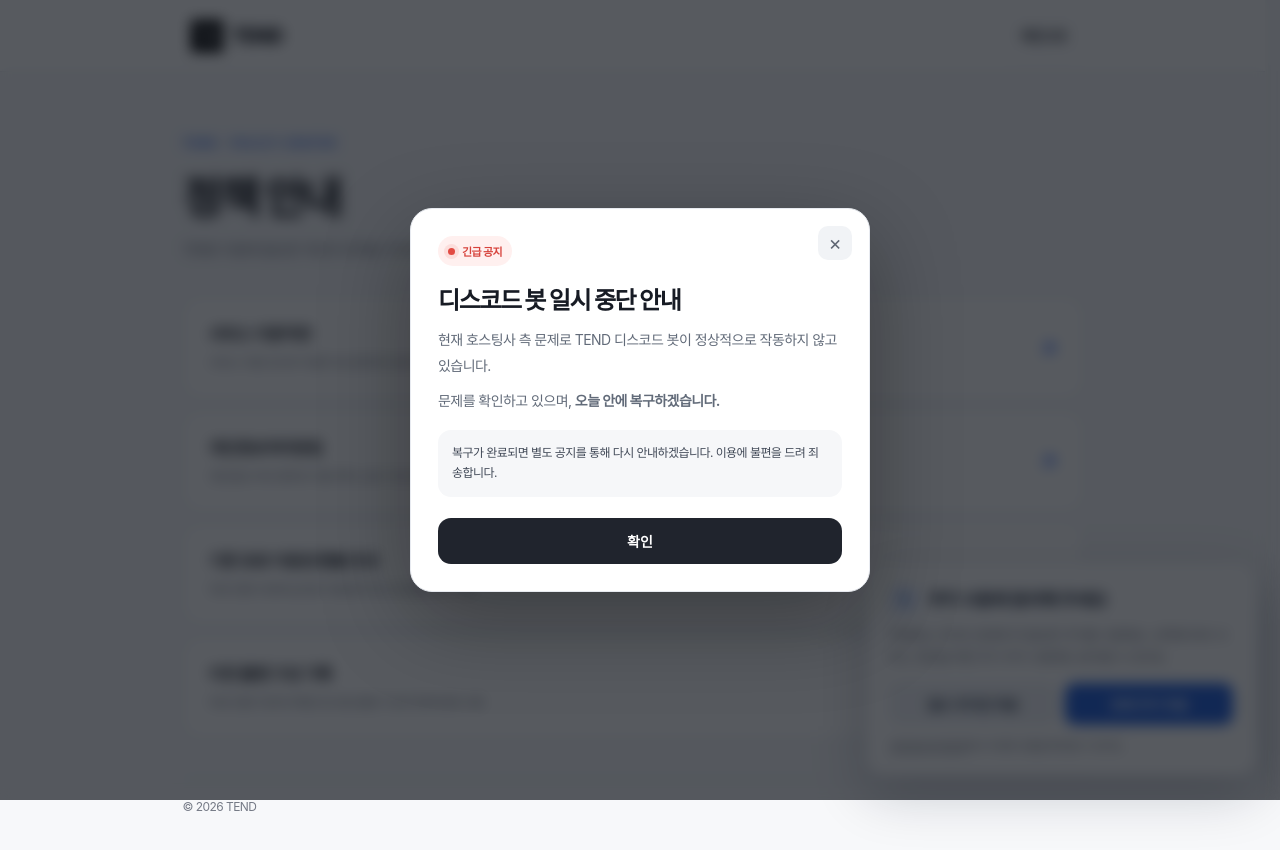
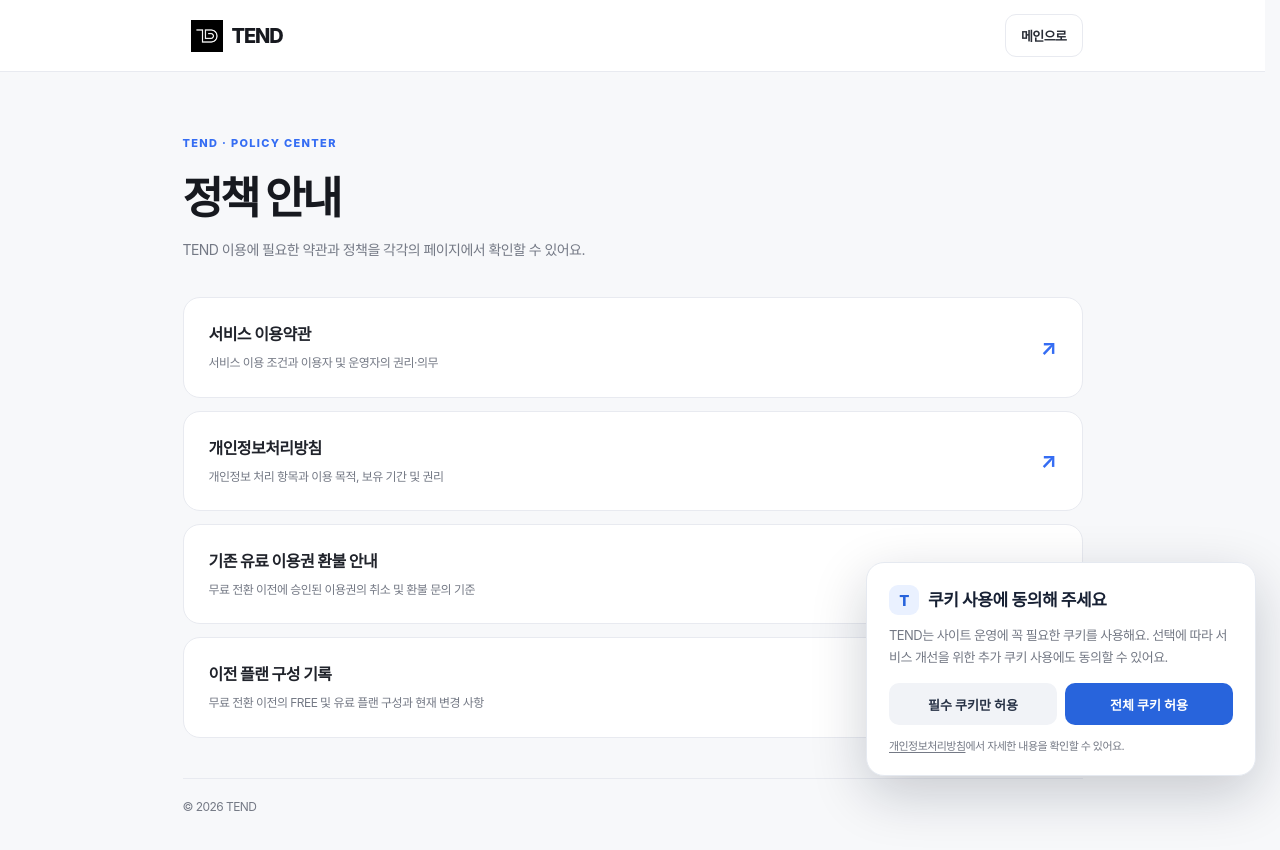
Before and after one commit to woobinfire0222-maker/tend2, a plain HTML site: page legal.html in a window 1280 px wide. Drawn offline with Linux system fonts and the light colour scheme.

Commit message:
Remove resolved urgent hosting announcement

```diff
--- a/legal.html
+++ b/legal.html
@@ -19,4 +19,4 @@ html.theme-dark .policy-top,html.theme-dark .policy-card{background:#1a222e;bord
 <a class="policy-card" href="./privacy.html"><div><strong>개인정보처리방침</strong><span>개인정보 처리 항목과 이용 목적, 보유 기간 및 권리</span></div><b class="policy-arrow">↗</b></a>
 <a class="policy-card" href="./refund.html"><div><strong>기존 유료 이용권 환불 안내</strong><span>무료 전환 이전에 승인된 이용권의 취소 및 환불 문의 기준</span></div><b class="policy-arrow">↗</b></a><a class="policy-card" href="./plan-history.html"><div><strong>이전 플랜 구성 기록</strong><span>무료 전환 이전의 FREE 및 유료 플랜 구성과 현재 변경 사항</span></div><b class="policy-arrow">↗</b></a>
 </div><div class="policy-bottom">© 2026 TEND</div></main>
-<script src="./maintenance-gate.js?v=20261106-1"></script><script src="./cookie-consent.js?v=20261107-1"></script><script src="./urgent-announcement.js?v=20261127-hosting1"></script></body></html>
+<script src="./maintenance-gate.js?v=20261106-1"></script><script src="./cookie-consent.js?v=20261107-1"></script></body></html>
```
